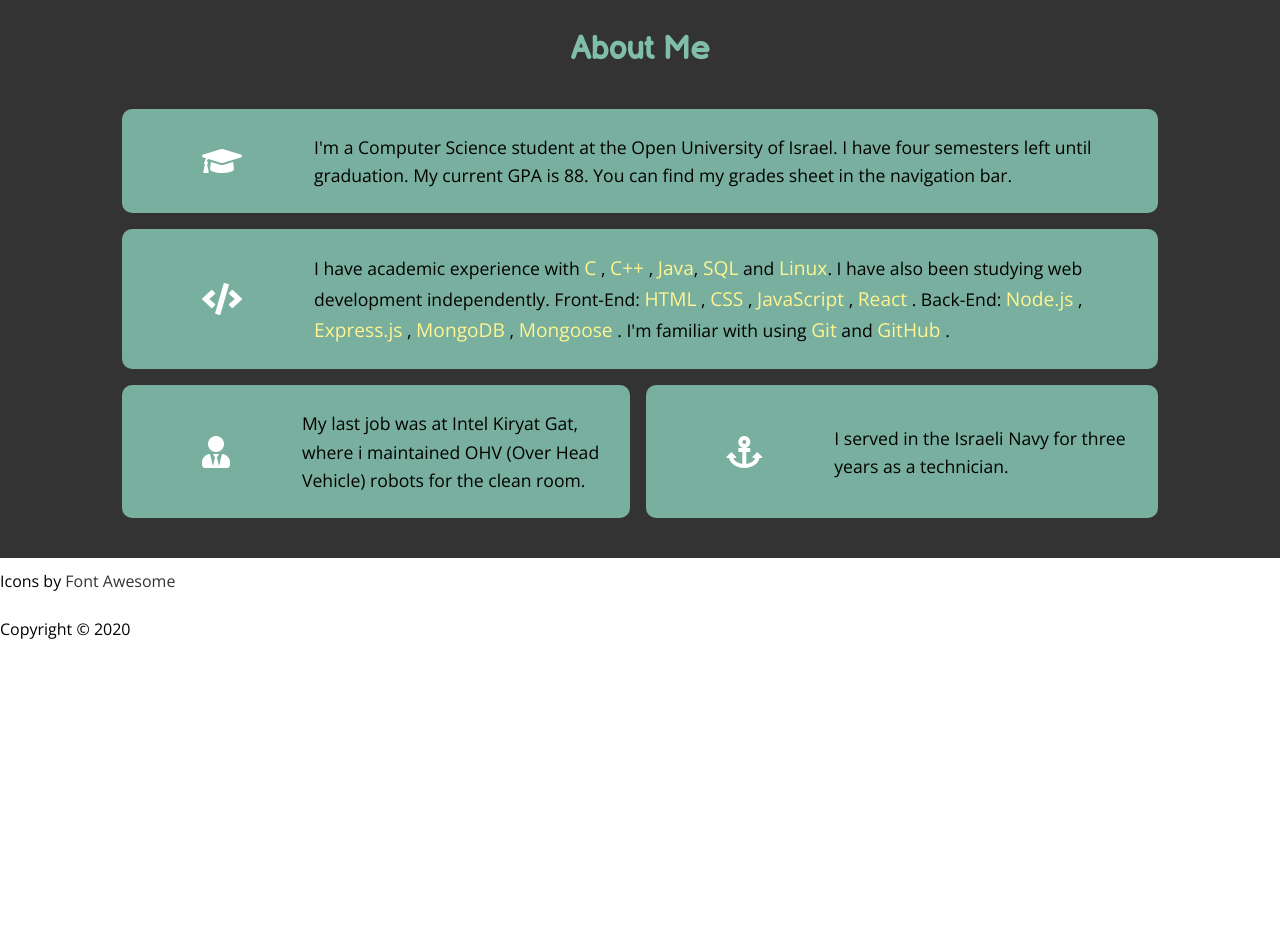
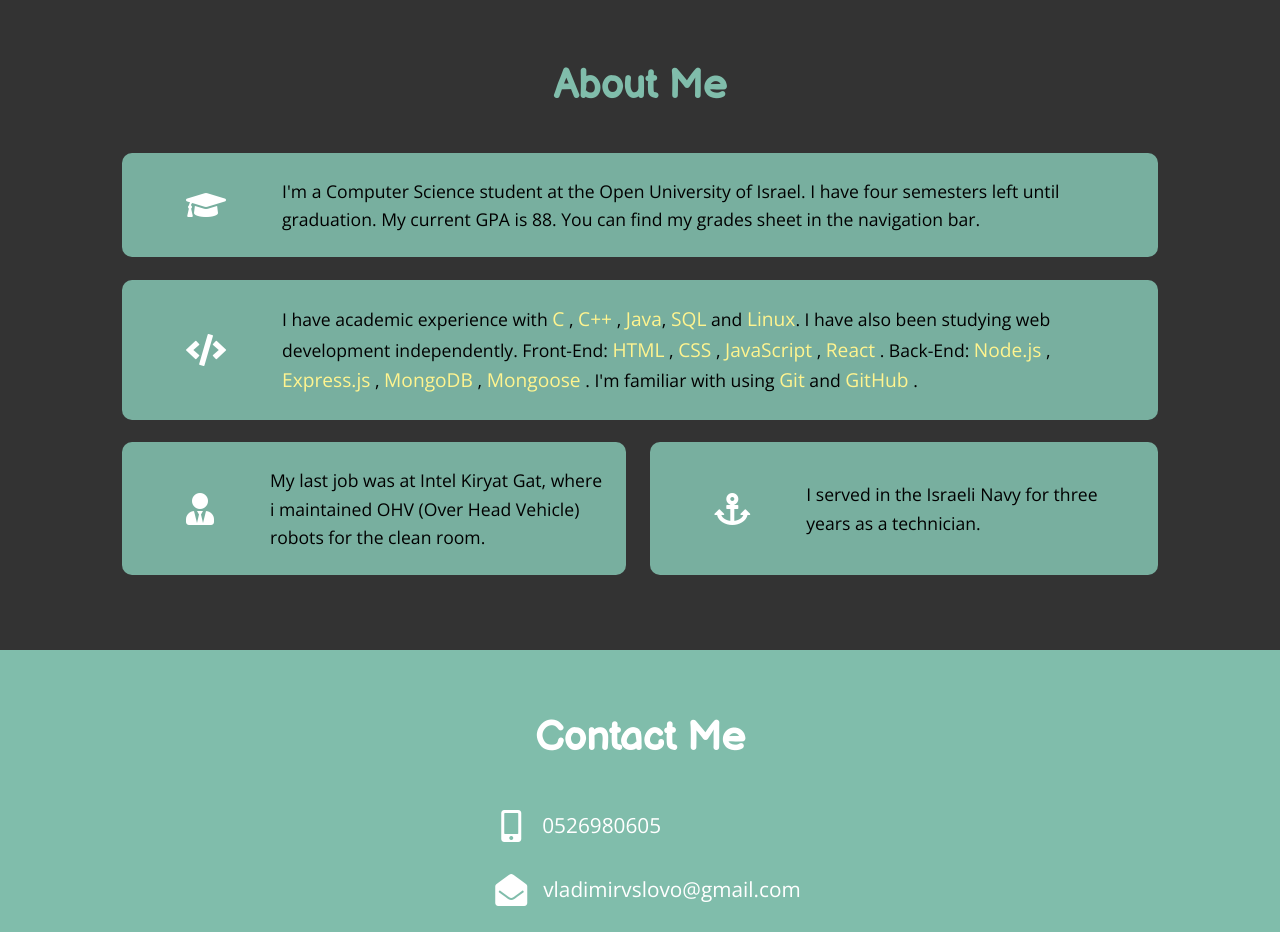
Before and after one commit to V0vaSL/Personal_Website, a website: page public/index.html in a window 1280 px wide. Shown: the part 834-1766 px from the top of the page. Before the commit the page ends 1488 px from the top, so only its background shows below. Drawn offline with nearby package versions, Linux system fonts and the light colour scheme.

Commit message:
Contact and Footer added

```diff
--- a/public/css/index.css
+++ b/public/css/index.css
@@ -9,19 +9,24 @@ body {
 
 a {
   text-decoration: none;
-  color: #fff; }
+  color: #fff;
+  cursor: pointer; }
 
 p {
   padding: 0.7rem 0;
   line-height: 1.6; }
 
-h1 {
+h1,
+h2 {
   font-family: 'Balsamiq Sans', cursive; }
+
+h2 {
+  font-size: 2.5rem; }
 
 ul {
   list-style: none; }
 
-#home .navbar nav, #home .home-content, #about .cards-container {
+#home .navbar nav, #home .home-content, #about .cards-container, #contact .contact-container {
   max-width: 1100px;
   margin: auto;
   padding: 0 2rem;
@@ -90,8 +95,9 @@ ul {
       flex: 3;
       z-index: 1;
       width: 90%;
+      margin-right: 2rem;
       height: 70%;
-      padding: 1rem;
+      padding: 2rem;
       border-radius: 10px;
       background: rgba(51, 51, 51, 0.9);
       color: #fff;
@@ -138,29 +144,37 @@ ul {
         font-family: 'Balsamiq Sans', cursive; }
         #home .home-content .content a:hover {
           opacity: 0.5; }
+  #home:before {
+    content: '';
+    position: absolute;
+    background: #333;
+    opacity: 0.3;
+    width: 100%;
+    height: 100%;
+    top: 0;
+    left: 0; }
 
 #about {
-  padding: 2rem 0;
+  padding: 4rem 0;
   background: #333; }
-  #about h1 {
+  #about h2 {
     color: #80bdab;
     text-align: center;
-    padding: 2rem;
-    font-size: 2rem; }
+    padding: 2rem; }
   #about .cards-container {
     display: grid;
     grid-template-areas: 'education education' 'skills skills' 'experience army'; }
     #about .cards-container .card {
       background: rgba(128, 189, 171, 0.9);
       padding: 1rem;
-      margin: 0.5rem 0;
+      margin: 0.7rem 0;
       border-radius: 10px;
       display: flex;
       align-items: center; }
       #about .cards-container .card i {
         color: #fff;
         padding: 1rem;
-        margin: 0 3rem; }
+        margin: 0 2rem; }
       #about .cards-container .card p {
         padding: 0.5rem;
         font-size: 1.1rem; }
@@ -172,7 +186,66 @@ ul {
       grid-area: experience; }
     #about .cards-container #army {
       grid-area: army;
-      margin-left: 1rem; }
+      margin-left: 1.5rem; }
 
-footer a {
-  color: #333; }
+#contact {
+  background: #80bdab;
+  color: #fff; }
+  #contact .contact-container {
+    padding: 2rem;
+    display: flex;
+    flex-direction: column;
+    align-items: center;
+    justify-content: center; }
+    #contact .contact-container h2 {
+      text-align: center;
+      padding: 2rem; }
+    #contact .contact-container .contact-info-container {
+      display: flex;
+      flex-direction: column;
+      justify-content: center; }
+      #contact .contact-container .contact-info-container .contact-info {
+        display: flex;
+        align-items: center;
+        text-align: left; }
+        #contact .contact-container .contact-info-container .contact-info:hover i {
+          animation: animationIcon 1s forwards ease; }
+      #contact .contact-container .contact-info-container .contact-info:first-child i {
+        margin-left: 22px; }
+      #contact .contact-container .contact-info-container .contact-info:first-child p {
+        margin-left: 5px; }
+      #contact .contact-container .contact-info-container p {
+        font-size: 1.3rem; }
+      #contact .contact-container .contact-info-container i {
+        margin: 1rem; }
+    #contact .contact-container .social {
+      padding: 1rem; }
+      #contact .contact-container .social a {
+        padding: 0.5rem;
+        transform: translateX(0);
+        transition: color 0.4s ease-out; }
+        #contact .contact-container .social a:hover {
+          color: #fff48f; }
+          #contact .contact-container .social a:hover i {
+            animation: animationIcon 1s forwards ease; }
+
+@keyframes animationIcon {
+  25% {
+    transform: rotate(20deg); }
+  50% {
+    transform: rotate(-20deg); }
+  75% {
+    transform: rotate(20deg); }
+  100% {
+    transform: rotate(0); } }
+
+footer {
+  color: #fff;
+  background: #000;
+  text-align: center;
+  font-size: 0.2rem;
+  line-height: 1; }
+  footer p {
+    padding: 0.3rem 0; }
+  footer a:hover {
+    color: #fff48f; }
--- a/public/index.html
+++ b/public/index.html
@@ -73,7 +73,7 @@
 
     <!-- About -->
     <section id="about">
-      <h1>About Me</h1>
+      <h2>About Me</h2>
       <div class="cards-container">
         <div id="education" class="card">
           <i class="fas fa-graduation-cap fa-2x"></i>
@@ -116,6 +116,34 @@
       </div>
     </section>
 
+    <!-- Contact Me -->
+    <section id="contact">
+      <div class="contact-container">
+        <h2>Contact Me</h2>
+        <div class="contact-info-container">
+          <div class="contact-info">
+            <i class="fas fa-mobile-alt fa-2x"></i>
+            <p>0526980605</p>
+          </div>
+          <div class="contact-info">
+            <i class="fas fa-envelope-open fa-2x"></i>
+            <p>vladimirvslovo@gmail.com</p>
+          </div>
+        </div>
+        <div class="social">
+          <a href="https://github.com/V0vaSL" target="_blank"
+            ><i class="fab fa-github fa-2x"></i
+          ></a>
+          <a
+            href="https://www.linkedin.com/in/vova-slovo-3a61b2130/"
+            target="_blank"
+            ><i class="fab fa-linkedin fa-2x"></i
+          ></a>
+          <a href="" target="_blank"><i class="fab fa-twitter fa-2x"></i></a>
+        </div>
+      </div>
+    </section>
+
     <!-- Footer -->
     <footer id="footer">
       <p>
```
Also changed, not shown: public/scripts/bundle.js, 1 other file.
